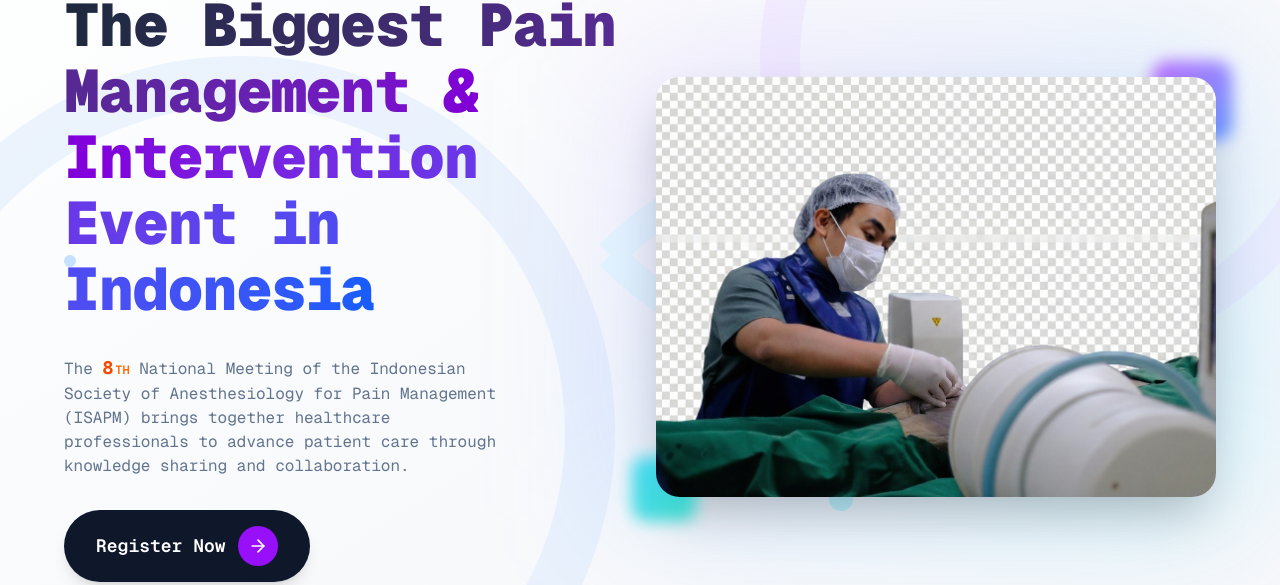
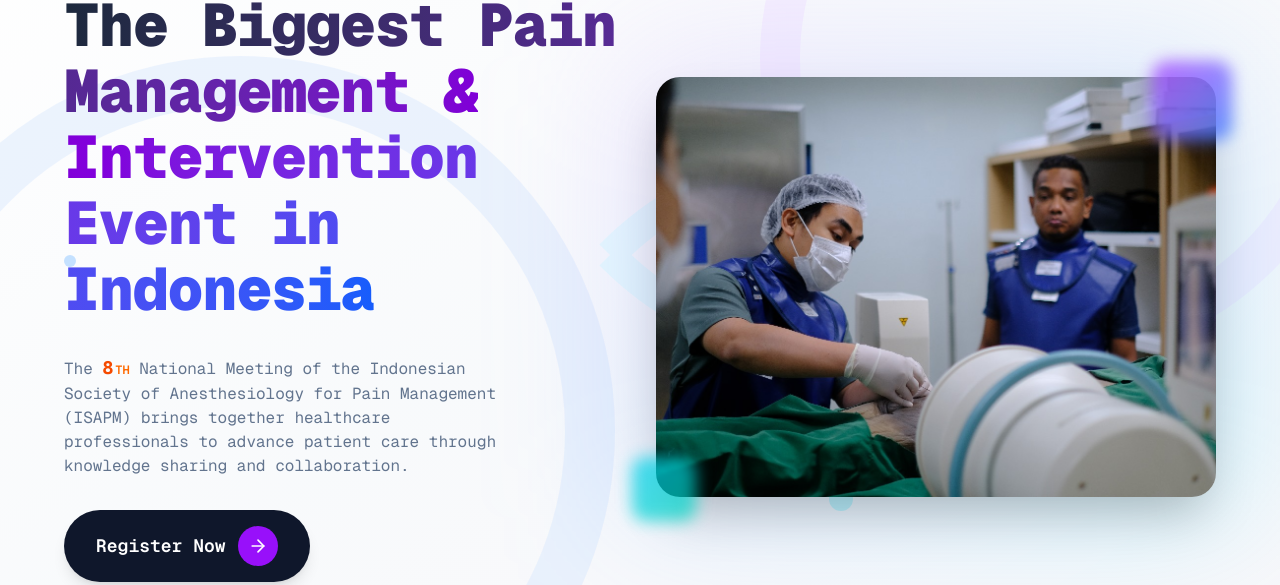
Before and after one commit to arlantictailscale/ISAPMv2, a Next.js app: page / in a window 1280 px wide. Shown: the part 161-746 px from the top of the page. Built offline with nearby package versions, Linux system fonts and the light colour scheme; no server answers; a web font is replaced by a local one.

Commit message:
feat: update hero section with pain intervention image
Add new medical procedure image, update source and alt text, change aspect ratio to 4:3.

Co-authored-by: null <215512200+arlantictailscale@users.noreply.github.com>

```diff
--- a/components/landing-hero.tsx
+++ b/components/landing-hero.tsx
@@ -88,13 +88,11 @@ export default function LandingHero() {
 
               {/* Main image */}
               <div className="relative aspect-[4/3] rounded-3xl overflow-hidden shadow-2xl transform hover:scale-[1.02] transition-transform duration-500">
-                {/* Background fill for transparent PNG areas */}
-                <div className="absolute inset-0 bg-gradient-to-br from-white via-slate-50 to-purple-50" />
                 <Image
-                  src="/hero-pain-intervention-procedure.png"
-                  alt="Medical professional performing interventional pain management procedure with fluoroscopy guidance"
+                  src="/hero-pain-intervention.jpg"
+                  alt="Medical professionals performing interventional pain management procedure with fluoroscopy guidance"
                   fill
-                  className="object-cover object-left relative z-10"
+                  className="object-cover"
                   priority
                   sizes="(max-width: 768px) 100vw, 50vw"
                 />
```
Also changed, not shown: public/hero-pain-intervention-procedure.png (deleted), public/hero-pain-intervention.jpg (added).
